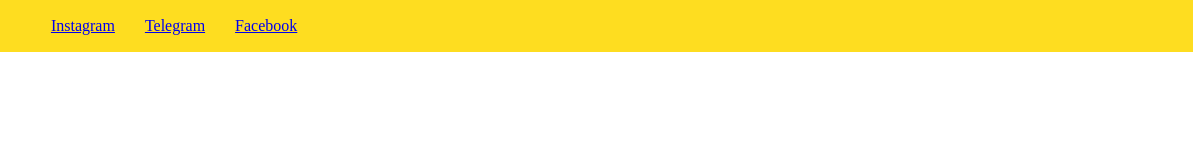
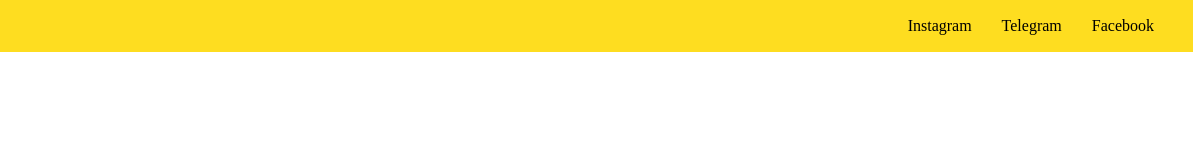
Before and after one commit to Dzyfhuba/javascript-basic, a plain HTML site: page index.html in a window 1280 px wide. Shown: the full height of the page, 87-1280 px from the left. Drawn offline with Linux system fonts and the light colour scheme.

Commit message:
add hover

```diff
--- a/css.css
+++ b/css.css
@@ -6,6 +6,7 @@ body{
     background-color: #fedd20;
     display: flex;
     align-items: center;
+    justify-content:space-between;
     padding: 0 24px;
 }
 #navbar>img{
@@ -20,3 +21,16 @@ body{
 .menuitem {
     padding: 15px;
 }
+
+.menuitem a{
+    text-decoration:none;
+    color:#000000;
+}
+
+.menuitem a:hover{
+    color:#ffffff;
+}
+
+.menuitem a:active{
+    color:#ff0000;
+}
```
